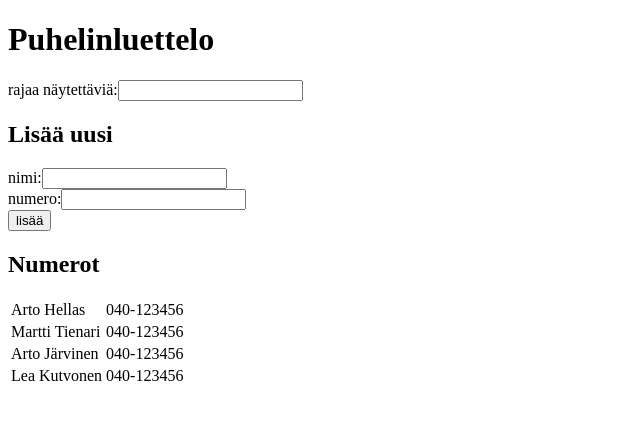
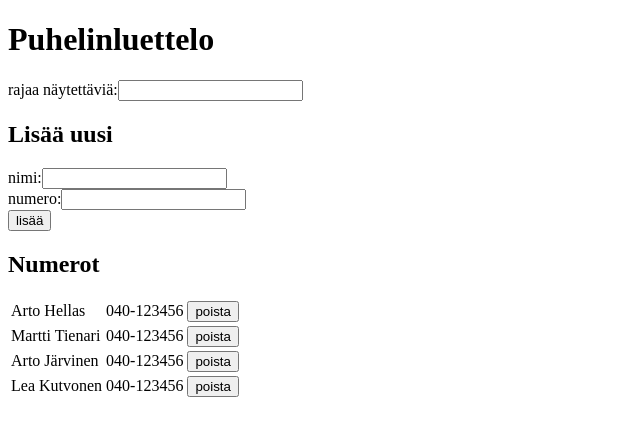
Before and after one commit to javikainen/FullStackOpen2018, a React (Create React App) app in the folder osa2/puhelinluettelo/: page / in a window 1280 px wide. Shown: the top 436 px of the page, without its empty margins (0-640 px from the left). Built offline with nearby package versions, Linux system fonts and the light colour scheme; data requests are answered from the project's data file.

Commit message:
ADD: Ex.2.16
Add an option to delete contacts.

```diff
--- a/osa2/puhelinluettelo/src/App.js
+++ b/osa2/puhelinluettelo/src/App.js
@@ -48,6 +48,20 @@ class App extends React.Component {
     }
   }
 
+  deletePerson = (personToDelete) => (
+    () => {
+      if (window.confirm(`Poistetaanko ${personToDelete.name}?`)) {
+        personService
+          .deletePerson(personToDelete.id)
+          .then(response => {
+            this.setState({
+              persons: this.state.persons.filter(person => person.id !== personToDelete.id)
+            })
+          })
+      }
+    }
+  )
+
   handleChange = (field) => (
     (event) => {
       console.log(event.target.value)
@@ -74,7 +88,13 @@ class App extends React.Component {
         <h2>Numerot</h2>
         <table>
           <tbody>
-            {filteredPersons.map(person => <Person key={person.name} person={person} />)}
+            {filteredPersons.map(person =>
+              <Person
+                key={person.id}
+                person={person}
+                deletePerson={this.deletePerson(person)}
+              />
+            )}
           </tbody>
         </table>
       </div>
@@ -117,11 +137,13 @@ const AddPersonForm = ({ state, handleChange, addPerson }) => (
   </div>
 )
 
-const Person = ({ person })  => (
+const Person = ({ person, deletePerson })  => (
   <tr>
     <td>{person.name}</td>
     <td>{person.number}</td>
+    <td><button onClick={deletePerson}>poista</button></td>
   </tr>
+
 )
 
 export default App
--- a/osa2/puhelinluettelo/src/services/persons.js
+++ b/osa2/puhelinluettelo/src/services/persons.js
@@ -13,4 +13,8 @@ const update = (id, newObject) => {
   return axios.put(`${baseUrl}/${id}`, newObject)
 }
 
-export default { getAll, create, update }
+const deletePerson = (id) => {
+  return axios.delete(`${baseUrl}/${id}`)
+}
+
+export default { getAll, create, update, deletePerson }
```
